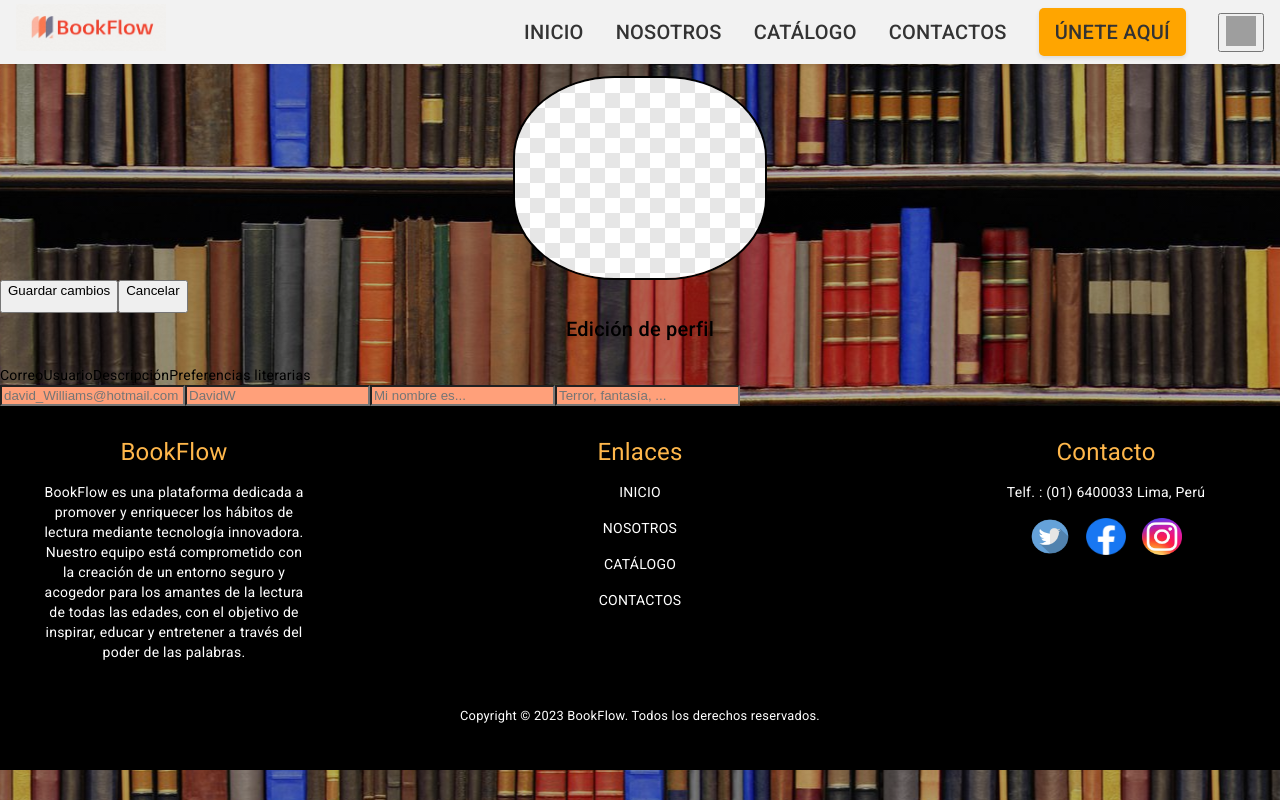
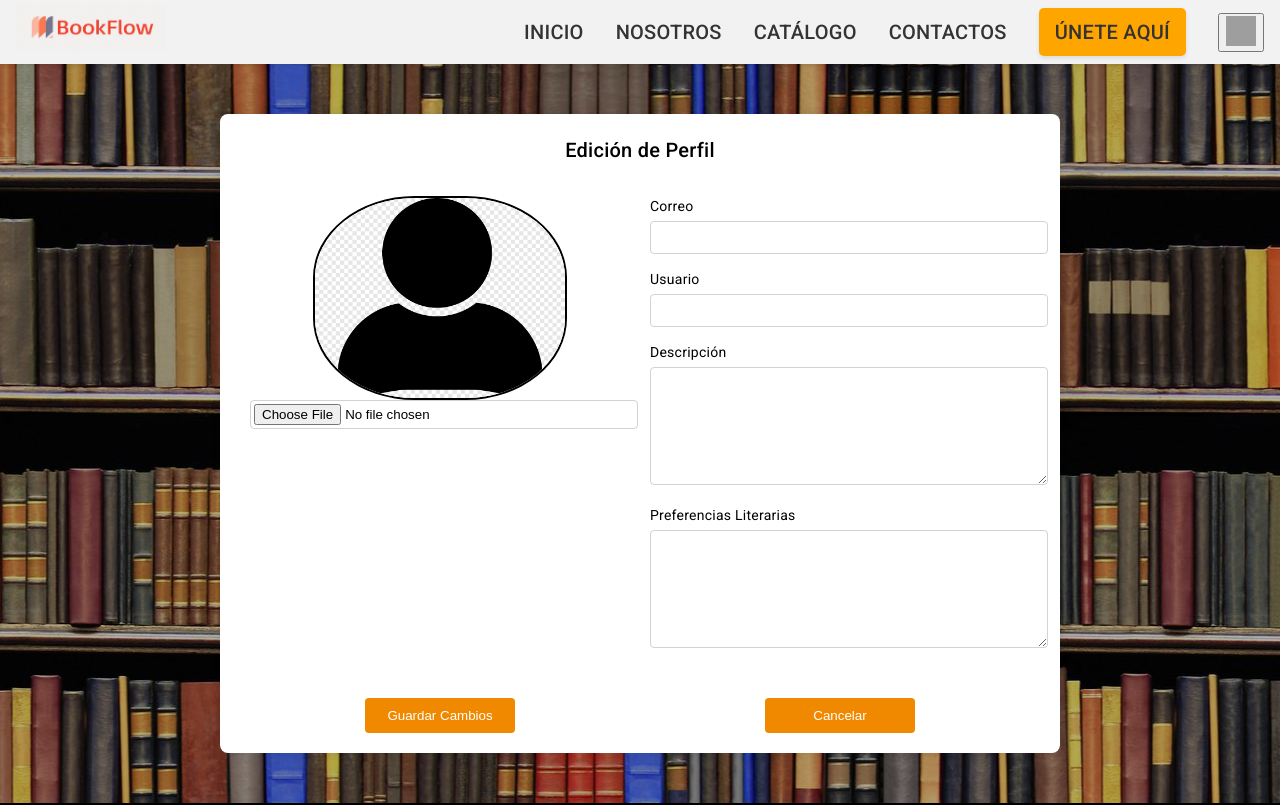
Before and after one commit to ReadWell-SW54-SI729/FRONT_END, an Angular app: page /home/profile/editprofile in a window 1280 px wide. Shown: the top 805 px of the page. Built offline with nearby package versions, Linux system fonts and the light colour scheme; grey boxes are pictures that could not be loaded.

Commit message:
feat: Profile Picture Upload

```diff
--- a/src/app/bookflow/components/book-editprofile/book-editprofile.component.html
+++ b/src/app/bookflow/components/book-editprofile/book-editprofile.component.html
@@ -1,33 +1,41 @@
-<div class = "profile-information">
-  <div class = "profile-info-content">
-    <div class = "profile-picture">
-      <img src="./assets/profilePicture.png" alt="Foto de perfil">
+<div class="container">
+  <h2>Edición de Perfil</h2>
+  <form [formGroup]="profileForm" (ngSubmit)="onSubmit()">
+    <div class="form-row">
+      <div class="form-column">
+        <div class="profile-picture">
+          <img [src]="profileImageSrc || './assets/profilePicture.png'" alt="Imagen de Perfil" id="profileImagePreview">
+        </div>
+        <div class="form-group">
+          <input type="file" id="profileImage" (change)="onFileChange($event)" accept="image/*">
+        </div>
+      </div>
+      <div class="form-column">
+        <div class="form-group">
+          <label for="email">Correo</label>
+          <input type="email" id="email" formControlName="email" required>
+        </div>
+        <div class="form-group">
+          <label for="username">Usuario</label>
+          <input type="text" id="username" formControlName="username" required>
+        </div>
+        <div class="form-group">
+          <label for="description">Descripción</label>
+          <textarea id="description" formControlName="description"></textarea>
+        </div>
+        <div class="form-group">
+          <label for="literaryPreferences">Preferencias Literarias</label>
+          <textarea id="literaryPreferences" formControlName="literaryPreferences"></textarea>
+        </div>
+      </div>
     </div>
-    <a href="home/profile">
-      <button class = "icon-button">
-        <p>Guardar cambios</p>
-      </button>
-
-      <button class = "cancel-button">
-        <p>Cancelar</p>
-      </button>
-    </a>
-    <div class = "profile-text">
-      <h2 class="personal-info">Edición de perfil</h2>
-      <label class="mail">Correo</label>
-      <label class="user">Usuario</label>
-      <label class="description">Descripción</label>
-      <label class="preferences">Preferencias literarias</label>
+    <div class="submit-button">
+      <a href="home/profile">
+        <button type="submit" [disabled]="profileForm.invalid">Guardar Cambios</button>
+      </a>
+      <a href="home/profile">
+        <button type="button">Cancelar</button>
+      </a>
     </div>
-    <div class = "bars">
-      <input type="mail-bar" id="Correo" name="Correo" placeholder="david_Williams@hotmail.com"
-             style="background-color: lightsalmon;">
-      <input type="user-bar" id="Usuario" name="Usuario" placeholder="DavidW"
-             style="background-color: lightsalmon;">
-      <input type="description-bar" id="Descripción" name="Descripción" placeholder="Mi nombre es..."
-             style="background-color: lightsalmon;">
-      <input type="preferences-bar" id="Preferencias" name="Preferencias" placeholder="Terror, fantasía, ..."
-             style="background-color: lightsalmon;">
-    </div>
-  </div>
+  </form>
 </div>
--- a/src/app/bookflow/components/book-editprofile/book-editprofile.component.ts
+++ b/src/app/bookflow/components/book-editprofile/book-editprofile.component.ts
@@ -1,12 +1,46 @@
-import { Component } from '@angular/core';
+import { Component, OnInit } from '@angular/core';
+import { FormBuilder, FormGroup, Validators } from '@angular/forms';
+import { ReactiveFormsModule } from '@angular/forms';
 
 @Component({
   selector: 'app-book-editprofile',
   standalone: true,
-  imports: [],
+  imports: [
+    ReactiveFormsModule
+  ],
   templateUrl: './book-editprofile.component.html',
   styleUrl: './book-editprofile.component.css'
 })
-export class BookEditprofileComponent {
+export class BookEditprofileComponent implements OnInit {
+  profileForm: FormGroup;
+  profileImageSrc: string | ArrayBuffer | null = null;
 
+  constructor(private fb: FormBuilder) {
+    this.profileForm = this.fb.group({
+      email: ['', [Validators.required, Validators.email]],
+      username: ['', Validators.required],
+      description: [''],
+      literaryPreferences: ['']
+    });
+  }
+
+  ngOnInit(): void {}
+
+  onFileChange(event: Event): void {
+    const input = event.target as HTMLInputElement;
+    if (input.files && input.files[0]) {
+      const reader = new FileReader();
+      reader.onload = () => {
+        this.profileImageSrc = reader.result;
+      };
+      reader.readAsDataURL(input.files[0]);
+    }
+  }
+
+  onSubmit(): void {
+    if (this.profileForm.valid) {
+      const formData = this.profileForm.value;
+      console.log('Form Data:', formData);
+      }
+  }
 }
--- a/src/app/public/components/header/header.component.html
+++ b/src/app/public/components/header/header.component.html
@@ -10,7 +10,7 @@
 <p>
   <mat-toolbar color="primary" class="responsive-toolbar">
     <div class="logo">
-      <img src="./assets/LogoBook.jpeg" alt="Logo de la empresa BookFlow" width="210" height="70">
+      <a href="/"><img src="./assets/LogoBook.jpeg" alt="Logo de la empresa BookFlow" width="210" height="70"></a>
     </div>
     <button class="menu-button" aria-label="Menu" (click)="toggleMenu()">
       <mat-icon>menu</mat-icon>
```
